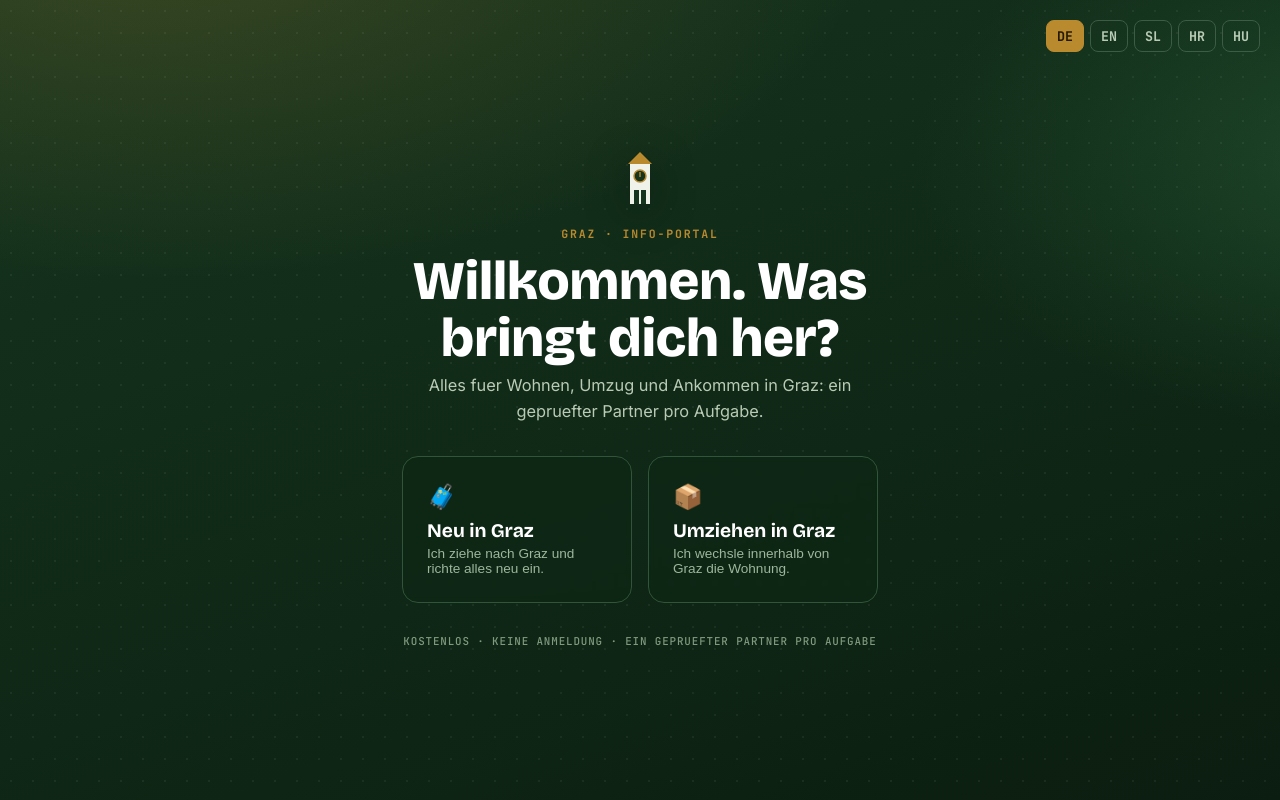
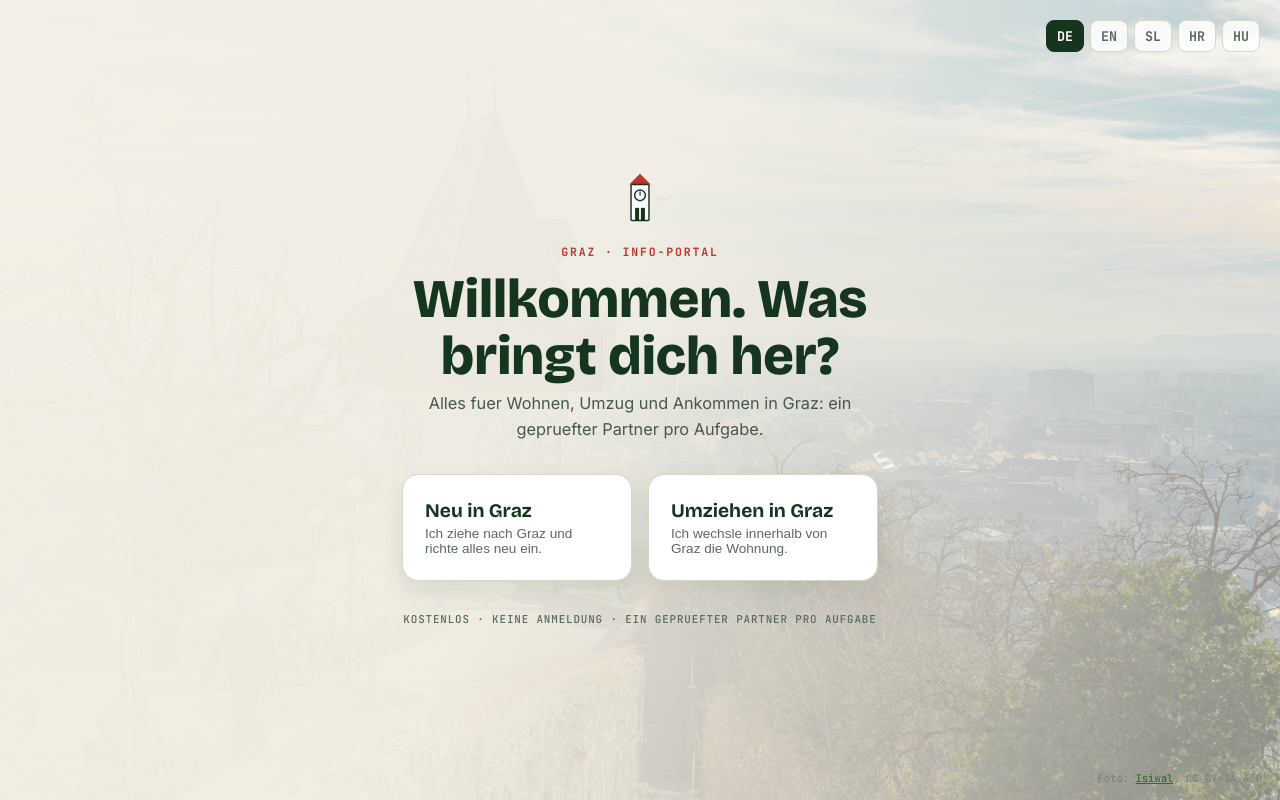
Before and after one commit to MaGoegele/neuingraz, a plain HTML site: page index.html in a window 1280 px wide. Drawn offline with nearby package versions, Linux system fonts and the light colour scheme.

Commit message:
graz-hub: lighter paper-toned redesign + hero photo

```diff
--- a/index.html
+++ b/index.html
@@ -66,42 +66,49 @@
   a{color:inherit;}
 
   /* ===== GATE ===== */
-  .gate{position:fixed;inset:0;z-index:100;color:#EFF3EA;overflow:auto;
+  .gate{position:fixed;inset:0;z-index:100;color:var(--ink);overflow:auto;
     display:flex;flex-direction:column;align-items:center;justify-content:center;
     text-align:center;padding:30px 20px;
     background:
-      radial-gradient(1200px 600px at 12% -10%, rgba(185,138,46,.22), transparent 60%),
-      radial-gradient(900px 500px at 110% 20%, rgba(46,107,62,.45), transparent 55%),
-      linear-gradient(160deg,#16351F 0%, #0F2716 60%, #0B1D10 100%);}
-  .gate::before{content:"";position:absolute;inset:0;pointer-events:none;opacity:.06;
-    background-image:radial-gradient(#EFF3EA 1px, transparent 1px);
-    background-size:22px 22px;}
+      linear-gradient(112deg, rgba(244,241,231,.985) 0%, rgba(244,241,231,.955) 44%, rgba(244,241,231,.72) 76%, rgba(244,241,231,.55) 100%),
+      url('img/graz-hero.jpg') center 34%/cover no-repeat,
+      var(--paper);}
   .gate.hidden{display:none;}
   .gate .lang{position:absolute;top:20px;right:20px;display:flex;gap:6px;flex-wrap:wrap;
     justify-content:flex-end;max-width:60vw;
     font-family:"JetBrains Mono",monospace;font-size:.78rem;z-index:2;}
-  .lang button{background:transparent;border:1px solid #3c5c45;color:#B9CBB4;
+  .lang button{background:rgba(255,255,255,.85);border:1px solid var(--line);color:var(--muted);
     padding:6px 10px;border-radius:8px;cursor:pointer;font-family:inherit;font-weight:700;
     transition:background .16s,border-color .16s,color .16s;}
-  .lang button:hover{border-color:var(--gold);color:#fff;}
-  .lang button.on{background:var(--gold);border-color:var(--gold);color:#231a06;}
-  .gate .mark{margin-bottom:10px;filter:drop-shadow(0 8px 22px rgba(0,0,0,.35));}
+  .lang button:hover{border-color:var(--green);color:var(--pine);}
+  .lang button.on{background:var(--pine);border-color:var(--pine);color:#fff;}
+  .gate .mark{margin-bottom:12px;}
   .gate .kick{font-family:"JetBrains Mono",monospace;letter-spacing:.16em;text-transform:uppercase;
-    font-size:.72rem;color:var(--gold);font-weight:700;}
+    font-size:.72rem;color:var(--red);font-weight:700;}
   .gate h1{font-family:"Bricolage Grotesque",sans-serif;font-weight:800;
-    font-size:clamp(2rem,6vw,3.4rem);line-height:1.05;margin:10px 0 6px;color:#fff;max-width:18ch;}
-  .gate p.sub{color:#B9CBB4;max-width:46ch;margin:0 0 32px;font-size:1.02rem;}
+    font-size:clamp(2rem,6vw,3.4rem);line-height:1.05;margin:10px 0 6px;color:var(--pine);max-width:18ch;}
+  .gate p.sub{color:#48584b;max-width:46ch;margin:0 0 32px;font-size:1.02rem;}
   .choices{display:flex;gap:16px;flex-wrap:wrap;justify-content:center;}
-  .choice{background:rgba(15,39,22,.72);border:1px solid #315539;border-radius:16px;padding:26px 24px;
-    width:230px;cursor:pointer;text-align:left;transition:transform .16s,border-color .16s,background .16s,box-shadow .16s;color:inherit;
-    backdrop-filter:blur(3px);}
-  .choice:hover{transform:translateY(-4px);border-color:var(--gold);background:#123018;box-shadow:var(--shadow-lg);}
+  .choice{background:#fff;border:1px solid var(--line);border-radius:16px;padding:24px 22px;
+    width:230px;cursor:pointer;text-align:left;color:inherit;box-shadow:var(--shadow);
+    transition:transform .16s,border-color .16s,box-shadow .16s;}
+  .choice:hover{transform:translateY(-3px);border-color:var(--green);box-shadow:var(--shadow-lg);}
   .choice:focus-visible{outline:3px solid var(--gold);outline-offset:2px;}
-  .choice .ic{font-size:1.5rem;margin-bottom:8px;display:block;}
-  .choice strong{font-family:"Bricolage Grotesque",sans-serif;font-size:1.2rem;color:#fff;display:block;}
-  .choice small{color:#9db69c;font-size:.85rem;display:block;margin-top:4px;}
+  .choice strong{font-family:"Bricolage Grotesque",sans-serif;font-size:1.2rem;color:var(--pine);display:block;}
+  .choice small{color:var(--muted);font-size:.85rem;display:block;margin-top:4px;}
+  .choice .arrow{color:var(--green);font-weight:700;font-size:1.05rem;}
   .gate .trust{margin-top:30px;font-family:"JetBrains Mono",monospace;font-size:.68rem;
-    letter-spacing:.08em;color:#7f9a7e;text-transform:uppercase;}
+    letter-spacing:.08em;color:var(--muted);text-transform:uppercase;}
+  .photo-credit{position:absolute;bottom:14px;right:18px;z-index:2;font-size:.66rem;
+    font-family:"JetBrains Mono",monospace;color:#7a8677;}
+  .photo-credit a{color:var(--green);}
+  @media(max-width:560px){
+    .gate{background:
+      linear-gradient(180deg, rgba(244,241,231,.96) 0%, rgba(244,241,231,.99) 55%, rgba(244,241,231,.99) 100%),
+      url('img/graz-hero.jpg') center 30%/cover no-repeat,
+      var(--paper);}
+    .photo-credit{position:static;margin-top:20px;}
+  }
 
   /* ===== HUB ===== */
   #hub.hidden{display:none;}
@@ -120,14 +127,21 @@
   .langmini button.on{background:var(--pine);border-color:var(--pine);color:#fff;}
   @media(max-width:640px){.tnav a{display:none;} .tnav a.pt{display:inline;}}
 
-  .hero{padding:54px 0 20px;position:relative;}
+  .hero{padding:0 0 20px;position:relative;}
   .hero .back{background:none;border:none;color:var(--muted);font-size:.8rem;cursor:pointer;
-    padding:0;font-family:"JetBrains Mono",monospace;margin-bottom:14px;}
+    padding:0;font-family:"JetBrains Mono",monospace;margin:22px 0 14px;}
   .hero .back:hover{color:var(--red);}
   .hero h1{font-family:"Bricolage Grotesque",sans-serif;font-weight:800;
     font-size:clamp(2rem,5.5vw,3.5rem);line-height:1.03;letter-spacing:-.02em;
     margin:8px 0 0;color:var(--pine);max-width:18ch;}
   .hero p.lead{font-size:1.1rem;color:var(--muted);max-width:58ch;margin:16px 0 0;}
+  .hero-photo{margin:30px 0 0;border-radius:var(--radius);overflow:hidden;border:1px solid var(--line);
+    box-shadow:var(--shadow);aspect-ratio:16/7;position:relative;background:var(--card);}
+  .hero-photo img{width:100%;height:100%;object-fit:cover;display:block;}
+  .hero-photo figcaption{position:absolute;bottom:0;right:0;background:rgba(253,252,246,.85);
+    padding:4px 10px;font-size:.66rem;font-family:"JetBrains Mono",monospace;color:var(--muted);
+    border-top-left-radius:10px;}
+  .hero-photo figcaption a{color:var(--green);}
   .hero .meta{margin-top:22px;font-family:"JetBrains Mono",monospace;font-size:.76rem;
     color:var(--pine);display:flex;gap:22px;flex-wrap:wrap;}
   .hero .meta b{color:var(--red);font-size:1rem;}
@@ -136,9 +150,9 @@
   .stat .n{font-family:"Bricolage Grotesque",sans-serif;font-weight:800;font-size:1.5rem;color:var(--pine);line-height:1;}
   .stat .l{font-size:.74rem;color:var(--muted);margin-top:3px;}
 
-  .ad{position:relative;margin:28px 0;border:1.5px dashed var(--gold);
-    background:linear-gradient(180deg,var(--gold-soft),#FBF3E2);
-    border-radius:var(--radius);padding:22px 20px;text-align:center;color:#6a5320;}
+  .ad{position:relative;margin:28px 0;border:1px dashed var(--line);
+    background:var(--card);
+    border-radius:var(--radius);padding:22px 20px;text-align:center;color:var(--muted);}
   .ad .tag{position:absolute;top:9px;left:12px;font-family:"JetBrains Mono",monospace;
     font-size:.6rem;font-weight:700;letter-spacing:.12em;text-transform:uppercase;color:var(--gold);}
   .ad strong{display:block;font-family:"Bricolage Grotesque",sans-serif;font-size:1rem;color:#7a5f1e;}
@@ -178,7 +192,7 @@
   .go.claim:hover{background:#fbeceb;}
 
   /* Partner-Stufen */
-  .partnerbox{background:#fff;border:2px solid var(--pine);border-radius:22px;padding:34px 26px;margin:46px 0;
+  .partnerbox{background:#fff;border:1px solid var(--line);border-radius:20px;padding:34px 26px;margin:46px 0;
     box-shadow:var(--shadow);}
   .partnerbox h2{font-family:"Bricolage Grotesque",sans-serif;font-weight:800;
     font-size:clamp(1.5rem,4vw,2.1rem);color:var(--pine);margin:6px 0 6px;}
@@ -208,7 +222,7 @@
   .reg a{color:var(--red);font-weight:700;}
   .partner-note{font-size:.76rem;color:var(--muted);margin-top:16px;line-height:1.5;}
 
-  .capture{background:linear-gradient(160deg,var(--green-soft),#EFF5EC);border:1px solid #cfe0c8;
+  .capture{background:var(--card);border:1px solid var(--line);
     border-radius:20px;padding:32px 26px;margin:40px 0;text-align:center;}
   .capture h2{font-family:"Bricolage Grotesque",sans-serif;font-weight:800;font-size:1.55rem;color:var(--pine);margin:0 0 6px;}
   .capture p{color:var(--muted);max-width:48ch;margin:0 auto 18px;font-size:.94rem;}
@@ -316,13 +330,13 @@
   </div>
   <div class="mark" aria-hidden="true">
     <!-- Uhrturm-Silhouette (Graz) -->
-    <svg width="42" height="58" viewBox="0 0 42 58" fill="none" xmlns="http://www.w3.org/2000/svg">
-      <path d="M21 2 L33 14 H9 Z" fill="#B98A2E"/>
-      <rect x="11" y="14" width="20" height="40" fill="#EFF3EA"/>
-      <circle cx="21" cy="26" r="6" fill="#16351F" stroke="#B98A2E" stroke-width="1.5"/>
-      <rect x="20.3" y="22" width="1.4" height="5" fill="#B98A2E"/>
-      <rect x="15" y="40" width="5" height="14" fill="#16351F"/>
-      <rect x="22" y="40" width="5" height="14" fill="#16351F"/>
+    <svg width="38" height="52" viewBox="0 0 42 58" fill="none" xmlns="http://www.w3.org/2000/svg">
+      <path d="M21 2 L33 14 H9 Z" fill="#BE372C"/>
+      <rect x="11" y="14" width="20" height="40" rx="1" fill="#fff" stroke="#16351F" stroke-width="1.6"/>
+      <circle cx="21" cy="26" r="6" fill="#fff" stroke="#16351F" stroke-width="1.6"/>
+      <rect x="20.4" y="21.5" width="1.3" height="5" fill="#16351F"/>
+      <rect x="15.5" y="40" width="4.5" height="14" fill="#16351F"/>
+      <rect x="22" y="40" width="4.5" height="14" fill="#16351F"/>
     </svg>
   </div>
   <div class="kick" id="gKick">Graz · Info-Portal</div>
@@ -330,17 +344,16 @@
   <p class="sub" id="gSub">Alles fuer Wohnen, Umzug und Ankommen in Graz: ein gepruefter Partner pro Aufgabe.</p>
   <div class="choices">
     <button class="choice" data-intent="neu">
-      <span class="ic" aria-hidden="true">🧳</span>
-      <strong id="gNew">Neu in Graz</strong>
+      <strong id="gNew">Neu in Graz <span class="arrow" aria-hidden="true">→</span></strong>
       <small id="gNewD">Ich ziehe nach Graz und richte alles neu ein.</small>
     </button>
     <button class="choice" data-intent="umziehen">
-      <span class="ic" aria-hidden="true">📦</span>
-      <strong id="gMove">Umziehen in Graz</strong>
+      <strong id="gMove">Umziehen in Graz <span class="arrow" aria-hidden="true">→</span></strong>
       <small id="gMoveD">Ich wechsle innerhalb von Graz die Wohnung.</small>
     </button>
   </div>
   <div class="trust" id="gTrust">Kostenlos · Keine Anmeldung · Ein gepruefter Partner pro Aufgabe</div>
+  <div class="photo-credit">Foto: <a href="https://commons.wikimedia.org/wiki/File:Graz_Uhrturm-2471.jpg" target="_blank" rel="noopener">Isiwal</a>, CC BY-SA 4.0</div>
 </div>
 
 <!-- ===== HUB ===== -->
@@ -375,6 +388,10 @@
         <span><b id="mCats">0</b> <span id="mCatsL"></span></span>
         <span><b id="mFree">0</b> <span id="mFreeL"></span></span>
       </div>
+      <figure class="hero-photo">
+        <img src="img/graz-hero.jpg" alt="Uhrturm und Altstadt von Graz" loading="lazy" width="1800" height="1200">
+        <figcaption>Graz, Uhrturm — Foto: <a href="https://commons.wikimedia.org/wiki/File:Graz_Uhrturm-2471.jpg" target="_blank" rel="noopener">Isiwal</a>, CC BY-SA 4.0</figcaption>
+      </figure>
     </div>
   </header>
 
```
Also changed, not shown: img/graz-hero.jpg (added), img/graz-uhrturm.jpg (added), 1 other file.
